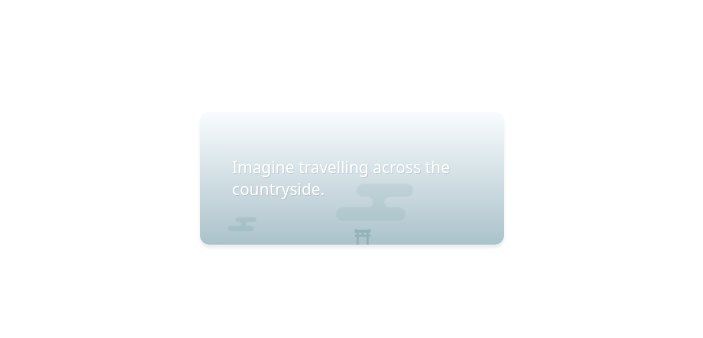
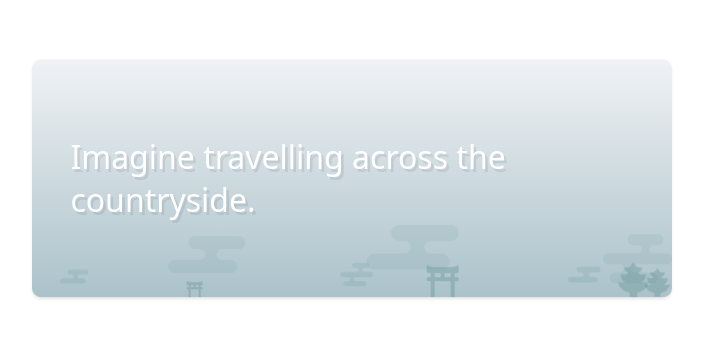
Before and after one commit to Decavium/animated-background, a plain HTML site: page index.html in a window 1280 px wide. Shown: the part 222-560 px from the top of the page, without its empty margins (288-991 px from the left). Drawn offline with Linux system fonts and the light colour scheme.

Commit message:
Slight styling changes.

```diff
--- a/style.css
+++ b/style.css
@@ -1,6 +1,8 @@
 :root {
     --font-color: white;
-    --container-background-color: linear-gradient(180deg, rgb(249, 252, 255), rgb(171, 194, 202));
+    --container-background-color: linear-gradient(180deg,
+            rgb(240, 242, 245),
+            rgb(171, 194, 202));
     --animated-background-svg-color: rgb(78, 133, 134);
 }
 
@@ -21,16 +23,17 @@
 
     /* style container */
     aspect-ratio: 7/2;
-    max-width: 15rem;
-    border-radius: .7cqi;
+    /*   max-width: 15rem; */
+    border-radius: 0.7cqi;
     background: var(--container-background-color);
-    padding: 2rem;
-    box-shadow: 0 .2rem .2rem 0 rgba(0, 0, 0, 0.08);
+    padding: 3cqw;
+    box-shadow: 0 0.2cqw 0.2cqw 0 rgba(0, 0, 0, 0.08);
 
     /* style text */
     font-family: system-ui, sans-serif;
+    font-size: 2.5cqw;
     color: var(--font-color);
-    text-shadow: .05rem .05rem  rgba(0, 0, 0, 0.08);
+    text-shadow: 0.2cqw 0.2cqw rgba(0, 0, 0, 0.08);
 
     /* center text */
     display: flex;
@@ -64,7 +67,7 @@
 
 .layer-1 {
     /*  if these aren't set the SVGs sit
-        at the top of the container */
+          at the top of the container */
     top: inherit;
     left: inherit;
     width: inherit;
@@ -79,7 +82,7 @@
     }
 
     10% {
-        transform: translateY(.15cqw);
+        transform: translateY(0.15cqw);
     }
 
     18% {
@@ -90,9 +93,9 @@
 .layer-1 svg {
     --layer-1-animated-svg-size: 2.5cqw;
 
-    opacity: .3;
+    opacity: 0.3;
     bottom: 0;
-    left: calc(var(--layer-1-animated-svg-size)*-1);
+    left: calc(var(--layer-1-animated-svg-size) * -1);
     width: var(--layer-1-animated-svg-size);
     height: var(--layer-1-animated-svg-size);
     animation-duration: 3s;
@@ -100,90 +103,90 @@
 
 /* the second torii gate */
 .layer-1 svg:nth-child(2) {
-    --custom-size: calc(var(--layer-1-animated-svg-size)*0.7);
+    --custom-size: calc(var(--layer-1-animated-svg-size) * 0.7);
 
-    animation-delay: .7s;
-    left: calc(var(--custom-size)*-1);
+    animation-delay: 0.7s;
+    left: calc(var(--custom-size) * -1);
     width: var(--custom-size);
     height: var(--custom-size);
 }
 
 /* the first tree */
 .layer-1 svg:nth-child(3) {
-    --custom-size: calc(var(--layer-1-animated-svg-size)*.8);
+    --custom-size: calc(var(--layer-1-animated-svg-size) * 0.8);
 
     animation-delay: 1.2s;
-    left: calc(var(--custom-size)*-1);
+    left: calc(var(--custom-size) * -1);
     width: var(--custom-size);
     height: var(--custom-size);
 }
 
 /* the second tree */
 .layer-1 svg:nth-child(4) {
-    --custom-size: calc(var(--layer-1-animated-svg-size)*.9);
+    --custom-size: calc(var(--layer-1-animated-svg-size) * 0.9);
 
-    animation-delay: .5s;
-    left: calc(var(--custom-size)*-1);
+    animation-delay: 0.5s;
+    left: calc(var(--custom-size) * -1);
     width: var(--custom-size);
     height: var(--custom-size);
 }
 
 /* the third tree */
 .layer-1 svg:nth-child(5) {
-    --custom-size: calc(var(--layer-1-animated-svg-size)*1.1);
+    --custom-size: calc(var(--layer-1-animated-svg-size) * 1.1);
 
     animation-delay: 1.25s;
-    left: calc(var(--custom-size)*-1);
+    left: calc(var(--custom-size) * -1);
     width: var(--custom-size);
     height: var(--custom-size);
 }
 
 /* the fourth tree */
 .layer-1 svg:nth-child(6) {
-    --custom-size: calc(var(--layer-1-animated-svg-size)*.9);
+    --custom-size: calc(var(--layer-1-animated-svg-size) * 0.9);
 
     animation-delay: 1.29s;
-    left: calc(var(--custom-size)*-1);
+    left: calc(var(--custom-size) * -1);
     width: var(--custom-size);
     height: var(--custom-size);
 }
 
 /* the fifth tree */
 .layer-1 svg:nth-child(7) {
-    --custom-size: calc(var(--layer-1-animated-svg-size)*1.1);
+    --custom-size: calc(var(--layer-1-animated-svg-size) * 1.1);
 
-    animation-delay: .45s;
-    left: calc(var(--custom-size)*-1);
+    animation-delay: 0.45s;
+    left: calc(var(--custom-size) * -1);
     width: var(--custom-size);
     height: var(--custom-size);
 }
 
 /* the sixth tree */
 .layer-1 svg:nth-child(8) {
-    --custom-size: calc(var(--layer-1-animated-svg-size)*.7);
+    --custom-size: calc(var(--layer-1-animated-svg-size) * 0.7);
 
     animation-delay: 1.8s;
-    left: calc(var(--custom-size)*-1);
+    left: calc(var(--custom-size) * -1);
     width: var(--custom-size);
     height: var(--custom-size);
 }
 
 /* the seventh tree */
 .layer-1 svg:nth-child(9) {
-    --custom-size: calc(var(--layer-1-animated-svg-size)*.9);
+    --custom-size: calc(var(--layer-1-animated-svg-size) * 0.9);
 
     animation-delay: 1.85s;
-    left: calc(var(--custom-size)*-1);
+    left: calc(var(--custom-size) * -1);
     width: var(--custom-size);
     height: var(--custom-size);
 }
 
 /* the third torii gate */
 .layer-1 svg:nth-child(10) {
-    --custom-size: calc(var(--layer-1-animated-svg-size)*.5);
+    --custom-size: calc(var(--layer-1-animated-svg-size) * 0.5);
 
     animation-delay: 2.4s;
-    left: calc(var(--custom-size)*-1);
+    left: calc(var(--custom-size) * -1);
     width: var(--custom-size);
     height: var(--custom-size);
 }
@@ -198,7 +201,7 @@
     }
 
     10% {
-        transform: translateY(.07cqw);
+        transform: translateY(0.07cqw);
     }
 
     18% {
@@ -209,55 +212,55 @@
 .layer-2 svg {
     --layer-2-animated-svg-size: 3.2cqw;
 
-    opacity: .15;
-    bottom: .5cqw;
-    left: calc(var(--layer-2-animated-svg-size)*-1);
+    opacity: 0.15;
+    bottom: 0.5cqw;
+    left: calc(var(--layer-2-animated-svg-size) * -1);
     width: var(--layer-2-animated-svg-size);
     height: var(--layer-2-animated-svg-size);
     animation-duration: 4.5s;
 }
 
 .layer-2 svg:nth-child(2) {
-    --custom-size: calc(var(--layer-2-animated-svg-size)*0.7);
+    --custom-size: calc(var(--layer-2-animated-svg-size) * 0.7);
 
-    animation-delay: .7s;
-    left: calc(var(--custom-size)*-1);
+    animation-delay: 0.7s;
+    left: calc(var(--custom-size) * -1);
     width: var(--custom-size);
     height: var(--custom-size);
 }
 
 .layer-2 svg:nth-child(3) {
-    --custom-size: calc(var(--layer-2-animated-svg-size)*.8);
+    --custom-size: calc(var(--layer-2-animated-svg-size) * 0.8);
 
     animation-delay: 1.7s;
-    left: calc(var(--custom-size)*-1);
+    left: calc(var(--custom-size) * -1);
     width: var(--custom-size);
     height: var(--custom-size);
 }
 
 .layer-2 svg:nth-child(4) {
-    --custom-size: calc(var(--layer-2-animated-svg-size)*.9);
+    --custom-size: calc(var(--layer-2-animated-svg-size) * 0.9);
 
-    animation-delay: .5s;
-    left: calc(var(--custom-size)*-1);
+    animation-delay: 0.5s;
+    left: calc(var(--custom-size) * -1);
     width: var(--custom-size);
     height: var(--custom-size);
 }
 
 .layer-2 svg:nth-child(5) {
-    --custom-size: calc(var(--layer-2-animated-svg-size)*.8);
+    --custom-size: calc(var(--layer-2-animated-svg-size) * 0.8);
 
     animation-delay: 2.5s;
-    left: calc(var(--custom-size)*-1);
+    left: calc(var(--custom-size) * -1);
     width: var(--custom-size);
     height: var(--custom-size);
 }
 
 .layer-2 svg:nth-child(6) {
-    --custom-size: calc(var(--layer-2-animated-svg-size)*.8);
+    --custom-size: calc(var(--layer-2-animated-svg-size) * 0.8);
 
     animation-delay: 3.2s;
-    left: calc(var(--custom-size)*-1);
+    left: calc(var(--custom-size) * -1);
     width: var(--custom-size);
     height: var(--custom-size);
 }
@@ -272,7 +275,7 @@
     }
 
     10% {
-        transform: translateY(.05cqw);
+        transform: translateY(0.05cqw);
     }
 
     18% {
@@ -283,37 +286,37 @@
 .layer-3 svg {
     --layer-3-animated-svg-size: 6cqw;
 
-    opacity: .1;
-    bottom: .3cqw;
-    left: calc(var(--layer-3-animated-svg-size)*-1);
+    opacity: 0.1;
+    bottom: 0.3cqw;
+    left: calc(var(--layer-3-animated-svg-size) * -1);
     width: var(--layer-3-animated-svg-size);
     height: var(--layer-3-animated-svg-size);
     animation-duration: 6s;
 }
 
 .layer-3 svg:nth-child(2) {
-    --custom-size: calc(var(--layer-3-animated-svg-size)*1.2);
+    --custom-size: calc(var(--layer-3-animated-svg-size) * 1.2);
 
     animation-delay: 1s;
-    left: calc(var(--custom-size)*-1);
+    left: calc(var(--custom-size) * -1);
     width: var(--custom-size);
     height: var(--custom-size);
 }
 
 .layer-3 svg:nth-child(3) {
-    --custom-size: calc(var(--layer-3-animated-svg-size)*.9);
+    --custom-size: calc(var(--layer-3-animated-svg-size) * 0.9);
 
     animation-delay: 2s;
-    left: calc(var(--custom-size)*-1);
+    left: calc(var(--custom-size) * -1);
     width: var(--custom-size);
     height: var(--custom-size);
 }
 
 .layer-3 svg:nth-child(4) {
-    --custom-size: calc(var(--layer-3-animated-svg-size)*.9);
+    --custom-size: calc(var(--layer-3-animated-svg-size) * 0.9);
 
     animation-delay: 3.2s;
-    left: calc(var(--custom-size)*-1);
+    left: calc(var(--custom-size) * -1);
     width: var(--custom-size);
     height: var(--custom-size);
 }
```
